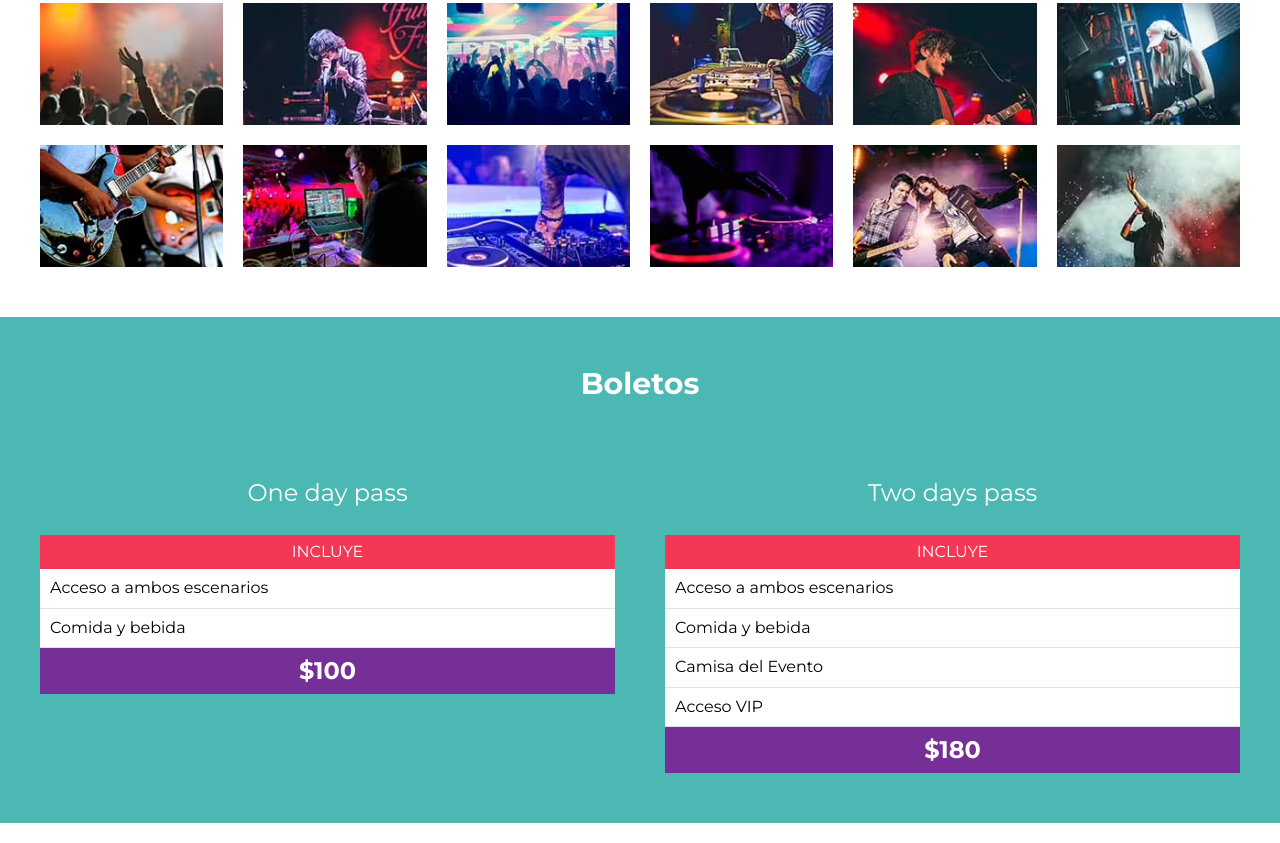
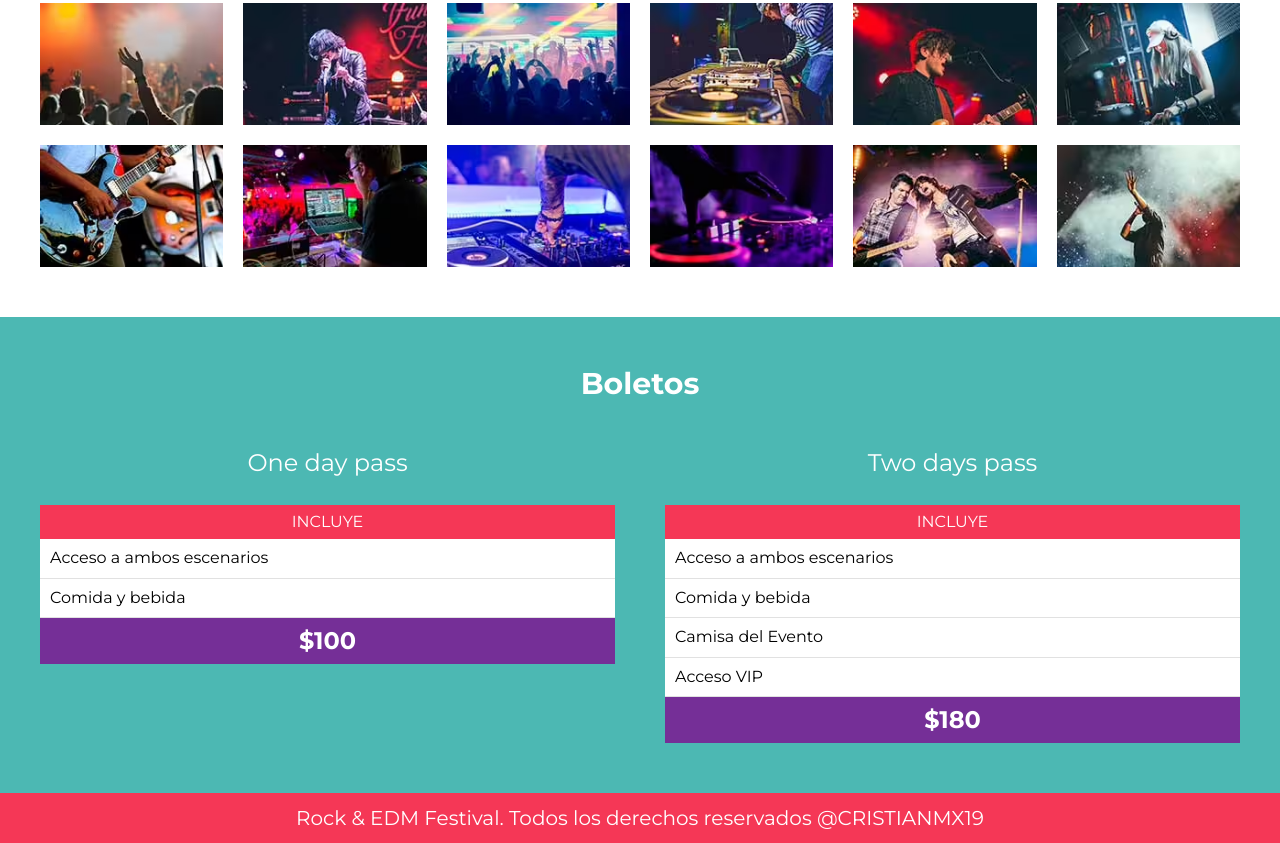
Before and after one commit to CRISTIANMX19/Festival, a website: page index.html in a window 1280 px wide. Shown: the part 2836-3679 px from the top of the page. Drawn offline with Linux system fonts and the light colour scheme.

Commit message:
Footer terminado

```diff
--- a/index.html
+++ b/index.html
@@ -213,6 +213,10 @@
         </div>
     </section>
 
+    <footer class="site-footer">
+        <p>Rock & EDM Festival. Todos los derechos reservados @CRISTIANMX19</p>
+    </footer>
+
     <script src="build/js/app.js"></script>
 </body>
 </html>
--- a/src/scss/layout/_boletos.scss
+++ b/src/scss/layout/_boletos.scss
@@ -6,6 +6,7 @@
     h3 {
         text-align: center;
         color: v.$blanco;
+        margin-bottom: 2rem
     }
     .contenido-boletos {
         @include m.tablet {
--- /dev/null
+++ b/src/scss/layout/_footer.scss
@@ -0,0 +1,12 @@
+@use '../base/variables' as v;
+@use '../base/mixins' as m;
+
+.site-footer {
+    background-color: v.$rosa;
+    padding: 1rem;
+    p {
+        color: v.$blanco;
+        margin: 0;
+        text-align: center;
+    }
+}
--- a/src/scss/layout/_index.scss
+++ b/src/scss/layout/_index.scss
@@ -4,3 +4,4 @@
 @forward 'lineup';
 @forward 'galeria';
 @forward 'boletos';
+@forward 'footer';
```
Also changed, not shown: build/css/app.css.
